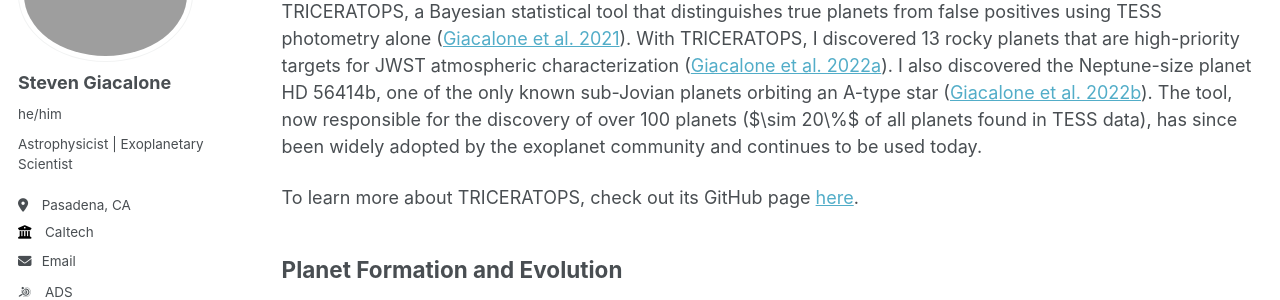
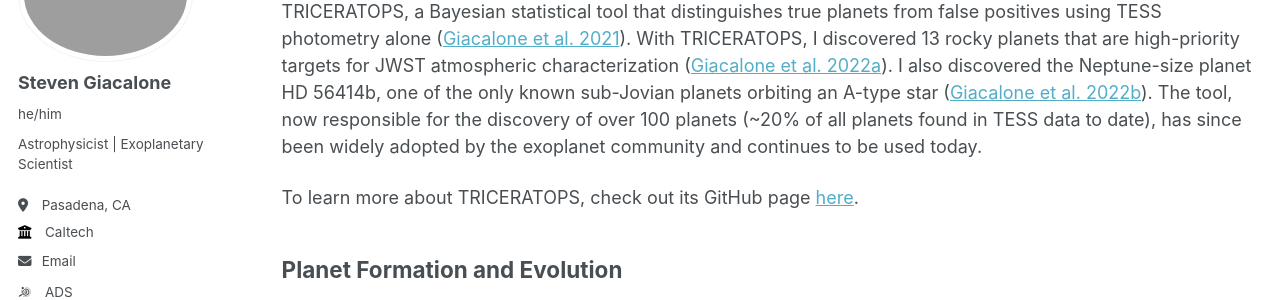
Before and after one commit to stevengiacalone/stevengiacalone.github.io, a Jekyll site: the page built from _pages/research.md, in a window 1280 px wide and 900 px high, scrolled down 3112 px. Shown: the part 178-478 px from the top of the window. Built offline with Jekyll 4.4.1, drawn with Linux system fonts in a browser that asks for light colours; some web fonts are replaced.

Commit message:
Clarify percentage of planets discovered by TRICERATOPS
Updated the text to clarify the percentage of planets discovered using TRICERATOPS.

```diff
--- a/_pages/research.md
+++ b/_pages/research.md
@@ -39,7 +39,7 @@ For my PhD thesis, I calculated the prevalence of small planets orbiting close t
 ## Exoplanet Discovery with TESS
 -----------------------------------
 
-When TESS launched in 2018, it was predicted to detect thousands of both transiting planets and astrophysical false positives, phenomena like eclipsing binaries that mimic planet-like signals. While radial velocity measurements or transit timing variations can confirm genuine planets, limited telescope time and observational constraints make these approaches infeasible for most candidates. Recognizing this bottleneck, I developed TRICERATOPS, a Bayesian statistical tool that distinguishes true planets from false positives using TESS photometry alone ([Giacalone et al. 2021](https://stevengiacalone.github.io/files/Giacalone_etal_2021.pdf)). With TRICERATOPS, I discovered 13 rocky planets that are high-priority targets for JWST atmospheric characterization ([Giacalone et al. 2022a](https://stevengiacalone.github.io/files/Giacalone_etal_2022a.pdf)). I also discovered the Neptune-size planet HD 56414b, one of the only known sub-Jovian planets orbiting an A-type star ([Giacalone et al. 2022b](https://stevengiacalone.github.io/files/Giacalone_etal_2022b.pdf)). The tool, now responsible for the discovery of over 100 planets ($\sim 20\%$ of all planets found in TESS data), has since been widely adopted by the exoplanet community and continues to be used today.
+When TESS launched in 2018, it was predicted to detect thousands of both transiting planets and astrophysical false positives, phenomena like eclipsing binaries that mimic planet-like signals. While radial velocity measurements or transit timing variations can confirm genuine planets, limited telescope time and observational constraints make these approaches infeasible for most candidates. Recognizing this bottleneck, I developed TRICERATOPS, a Bayesian statistical tool that distinguishes true planets from false positives using TESS photometry alone ([Giacalone et al. 2021](https://stevengiacalone.github.io/files/Giacalone_etal_2021.pdf)). With TRICERATOPS, I discovered 13 rocky planets that are high-priority targets for JWST atmospheric characterization ([Giacalone et al. 2022a](https://stevengiacalone.github.io/files/Giacalone_etal_2022a.pdf)). I also discovered the Neptune-size planet HD 56414b, one of the only known sub-Jovian planets orbiting an A-type star ([Giacalone et al. 2022b](https://stevengiacalone.github.io/files/Giacalone_etal_2022b.pdf)). The tool, now responsible for the discovery of over 100 planets (~20% of all planets found in TESS data to date), has since been widely adopted by the exoplanet community and continues to be used today.
 
 To learn more about TRICERATOPS, check out its GitHub page [here](https://github.com/stevengiacalone/triceratops).
 
```
